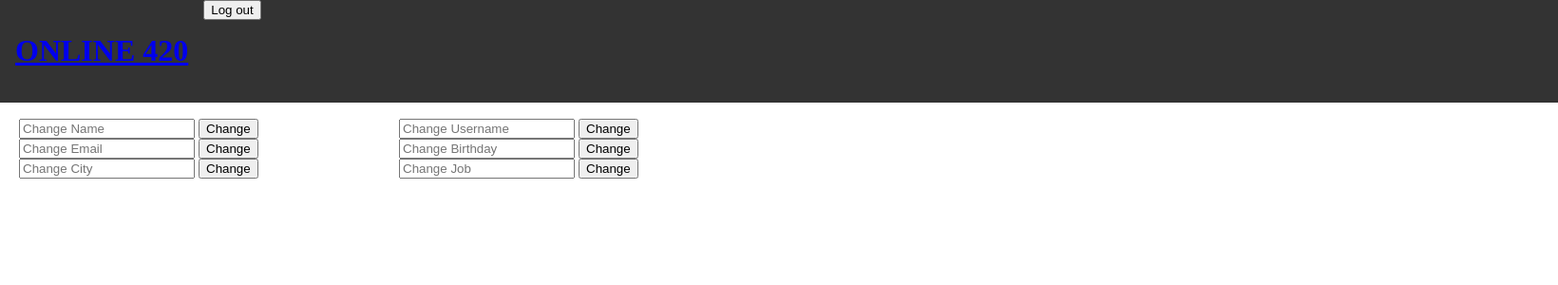
After one commit to Batosta/FEUP-LTW, a PHP site: page /change_profile.php in a window 1640 px wide. The commit adds this page. Shown: the top 300 px of the page at 95% size. Run offline with PHP 8.4, Linux system fonts and the light colour scheme; some libraries are stand-ins or nearby versions.

Commit message:
Able to change the profile

```diff
--- /dev/null
+++ b/change_profile.php
@@ -0,0 +1,46 @@
+<!DOCTYPE html>
+<html lang="en-US">
+  <?
+    include ('./session.php');
+  ?>
+  <head>
+    <title>Profile</title>
+    <link href="favicon.ico" rel="shortcut icon">
+    <link href="profile_style.css" rel="stylesheet">
+    <link href="profile_layout.css" rel="stylesheet">
+  </head>
+  <body>
+    <div class="header">
+      <h1><a href="wall.php">ONLINE 420</a></h1>
+      <form id="logout" action="logout.php">
+        <input type="submit" value="Log out" >
+      </form>
+    </div>
+    <div class="main">
+      <form id="change" action="change_profile_functions.php" method="post">
+        <input type="text" name="new_info" placeholder="Change Name">
+        <input type="submit" class="button" name="change_name" value="Change" >
+      </form>
+      <form id="change" action="change_profile_functions.php" method="post">
+        <input type="text" name="new_info" placeholder="Change Username">
+        <input type="submit" class="button" name="change_username" value="Change" >
+      </form>
+      <form id="change" action="change_profile_functions.php" method="post">
+        <input type="text" name="new_info" placeholder="Change Email">
+        <input type="submit" class="button" name="change_email" value="Change" >
+      </form>
+      <form id="change" action="change_profile_functions.php" method="post">
+        <input type="text" name="new_info" placeholder="Change Birthday">
+        <input type="submit" class="button" name="change_birthday" value="Change" >
+      </form>
+      <form id="change" action="change_profile_functions.php" method="post">
+        <input type="text" name="new_info" placeholder="Change City">
+        <input type="submit" class="button" name="change_city" value="Change" >
+      </form>
+      <form id="change" action="change_profile_functions.php" method="post">
+        <input type="text" name="new_info" placeholder="Change Job">
+        <input type="submit" class="button" name="change_job" value="Change" >
+      </form>
+    </div>
+  </body>
+</html>
--- a/profile.php
+++ b/profile.php
@@ -25,7 +25,7 @@
   </head>
   <body>
     <div class="header">
-      <h1><a href="profile.php">ONLINE 420</a></h1>
+      <h1><a href="wall.php">ONLINE 420</a></h1>
       <form id="search_users" action="search_users.php" method="post">
         <input type="text" name="userName" placeholder="Search users">
         <input type="submit" value="Search" >
@@ -33,6 +33,7 @@
       <form id="logout" action="logout.php">
         <input type="submit" value="Log out" >
       </form>
+      <h3><a href="change_profile.php">Alterar o perfil</a></h3>
     </div>
 
     <div class="main">
```
Also changed, not shown: cenas para ir fazendo.txt (+6 -2 lines), change_profile_functions.php (added, +62 -0 lines), user_functions.php (+12 -19 lines), database/create.sql (line endings or trailing spaces), index.html (line endings or trailing spaces).
